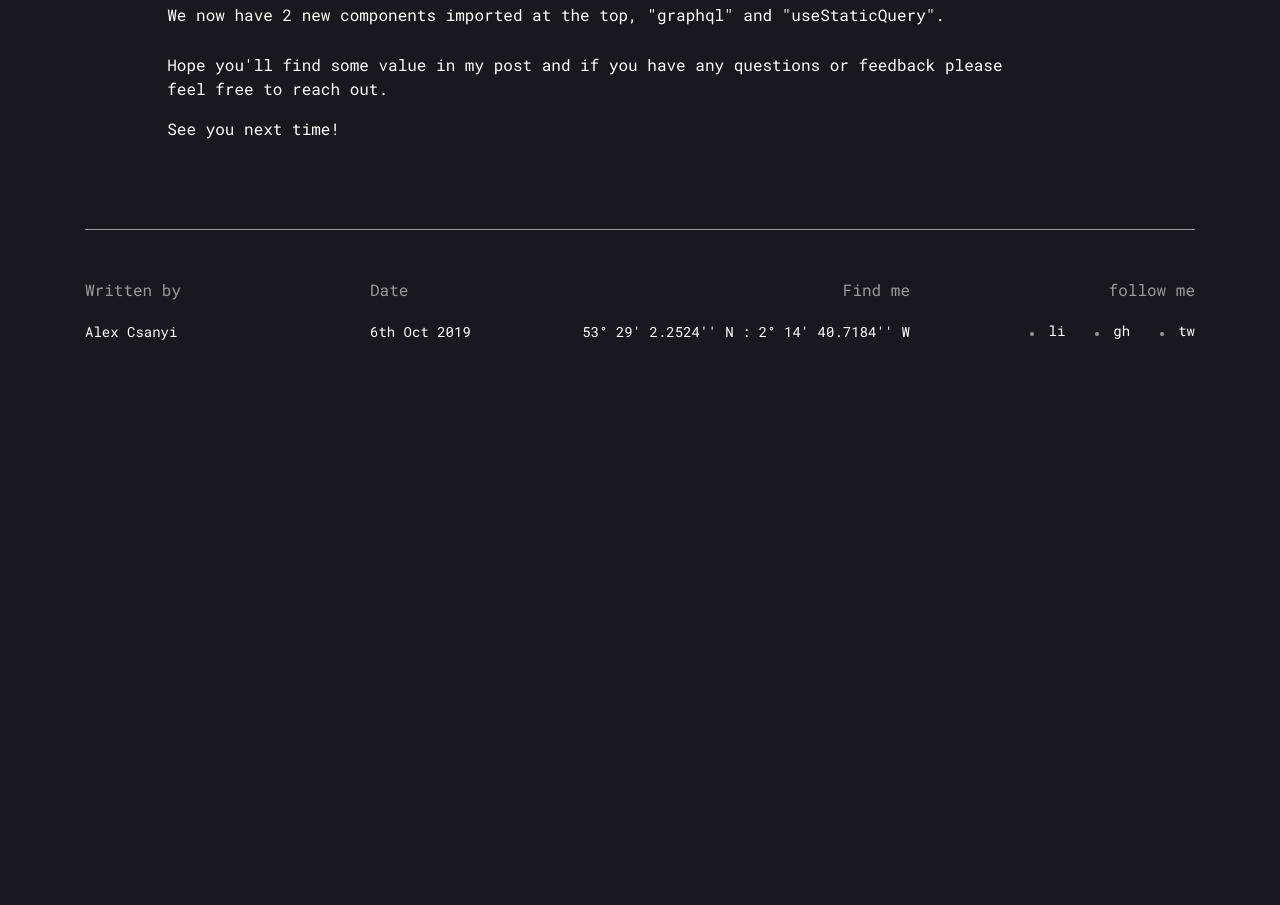
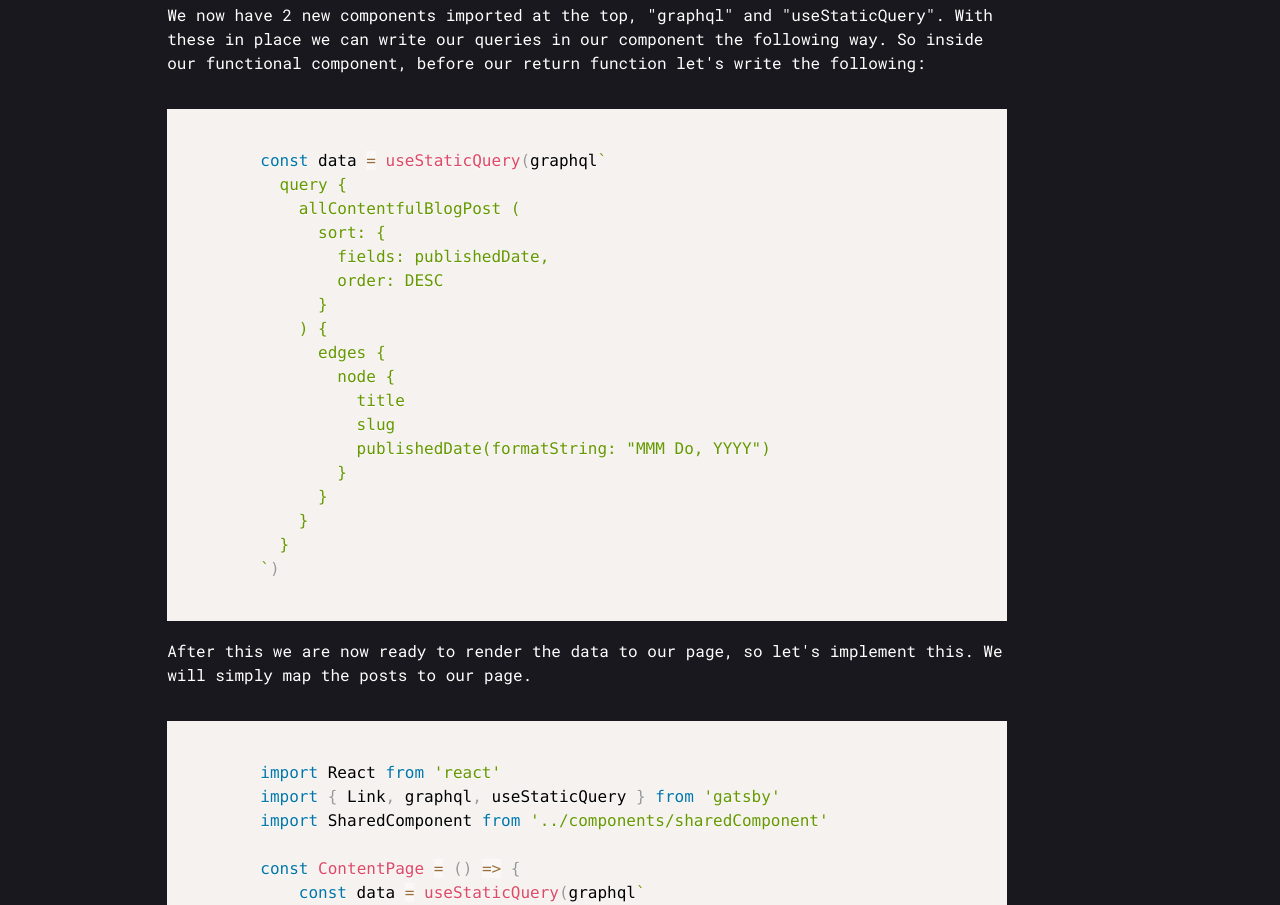
Before and after one commit to AlexCsanyi/Alex_Csanyi_Front_End_Developer, a plain HTML site: page blog/gatsbyContentfulGraphql.html in a window 1280 px wide. Shown: the part 10369-11274 px from the top of the page. Before the commit the page ends 10775 px from the top, so only its background shows below. Drawn offline with nearby package versions, Linux system fonts and the light colour scheme.

Commit message:
more content, section 7 finished

```diff
--- a/blog/gatsbyContentfulGraphql.html
+++ b/blog/gatsbyContentfulGraphql.html
@@ -388,7 +388,89 @@
 
         export default ContentPage
         </code></pre>
-        <p>We now have 2 new components imported at the top, "graphql" and "useStaticQuery".</p>
+        <p>
+          We now have 2 new components imported at the top, "graphql" and "useStaticQuery". With these in place we can write our queries in our component the following way. So inside our functional component, before our return function let's write the following:
+        </p>
+        <pre><code class="language-javascript">
+        const data = useStaticQuery(graphql`
+          query {
+            allContentfulBlogPost (
+              sort: {
+                fields: publishedDate,
+                order: DESC
+              }
+            ) {
+              edges {
+                node {
+                  title
+                  slug
+                  publishedDate(formatString: "MMM Do, YYYY")
+                }
+              }
+            }
+          }
+        `)
+        </code></pre>
+        <p>
+          After this we are now ready to render the data to our page, so let's implement this. We will simply map the posts to our page.
+        </p>
+        <pre><code class="language-javascript language-graphql language-jsx">
+        import React from 'react'
+        import { Link, graphql, useStaticQuery } from 'gatsby'
+        import SharedComponent from '../components/sharedComponent'
+
+        const ContentPage = () => {
+            const data = useStaticQuery(graphql`
+              query {
+                allContentfulBlogPost (
+                  sort: {
+                    fields: publishedDate,
+                    order: DESC
+                  }
+                ) {
+                  edges {
+                    node {
+                      title
+                      slug
+                      publishedDate(formatString: "MMM Do, YYYY")
+                    }
+                  }
+                }
+              }
+            `)
+
+            return (
+                &lt;div>
+                    &lt;SharedComponent>&lt;/SharedComponent>
+                    &lt;h1>This is the content page&lt;/h1>
+                    &lt;Link to='/'>This is a link to the home page&lt;/Link>
+                    &lt;ol>
+                      {data.allContentfulBlogPost.edges.map((edge) => {
+                        return(
+                          &lt;li>
+                            &lt;Link to={`/content/${edge.node.slug}`}>
+                              &lt;h2>{edge.node.title}&lt;/h2>
+                              &lt;p>{edge.node.publishedDate}&lt;/p>
+                            &lt;/Link>
+                          &lt;/li>
+                        )
+                      })}
+                    &lt;/ol>
+                &lt;/div>
+            )
+        }
+
+        export default ContentPage
+        </code></pre>
+        <p>
+          What you can see above in the return statement is us rendering an orderd list, and inside the list for each post we create a list element using a simple javascript map method. Basically we are returning each edge inside our query as an &lt;li> element. Inside we add a "Link" element and we route that to content/"slug" - we get our slug from the query. There we are using a "template literal" to achieve this. Within our Link element we return the title and the published date from our query for every post we create. In the next step we are going to tackle a big task and return the body of our post as well which will guarantee us that when we click the links we just created we can see what we wrote - at the moment that obvioulsy will not work as we haven't wired that up yet. Once we are done with that we will be ready to publish the site to Netlify.
+        </p>
+        <div class="tip tip-right">
+            <p>
+              You can recognize a template literal when you see the "backticks": `` and inside you see dollar sign + curly braces: ${}
+            </p>
+        </div>
+        <h6 class="main-colour-subtitle">08 - Dynamic Pages from Contentful</h6>
         <section>
           <p>
             Hope you'll find some value in my post and if you have any questions or feedback please feel free to reach out.
```
